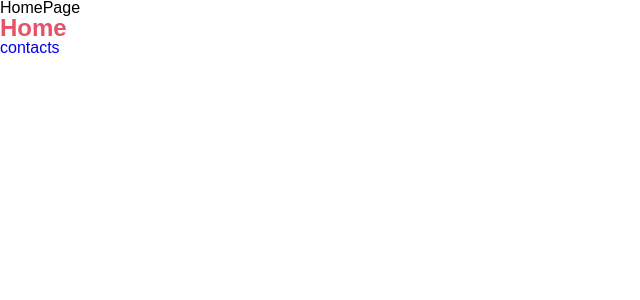
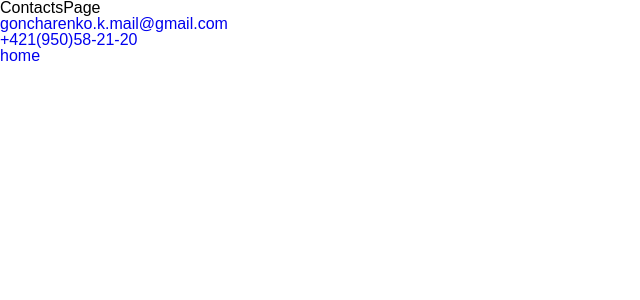
Before and after one commit to GKastet/portfolio, a React (Vite) app: page /portfolio/contacts in a window 1280 px wide. Before the commit this address led to /. Shown: the top 300 px of the page, without its empty margins (0-640 px from the left). Built offline with nearby package versions, Linux system fonts and the light colour scheme.

Commit message:
test routes

```diff
--- a/src/App.jsx
+++ b/src/App.jsx
@@ -1,21 +1,54 @@
 import { Suspense, lazy } from "react";
-import { Navigate, Route, Routes } from "react-router-dom";
+import { Navigate, Route, RouterProvider, Routes, createBrowserRouter } from "react-router-dom";
 import Layout from "./components/Layout";
 import Loader from "./components/Loader/Loader";
+//import HomePage from '../src/pages/HomePage/HomePage'
 
 const HomePage = lazy(() => import("./pages/HomePage/HomePage"));
 const ContactsPage = lazy(() => import("./pages/ContactsPage/ContactsPage"));
 
+// const router = createBrowserRouter([
+//   {
+//       path: '/portfolio',
+//       element: <App/>,
+//       children: [
+//         {
+//           path: '/portfolio',
+//       element: <HomePage/>,
+//         },
+//         {
+//           path: '/portfolio/contacts',
+//           element: <ContactsPage/>
+//         }
+//       ]
+//   }
+//     // {
+//     //   path: '/',
+//     //   element: <HomePage/>
+//     // },
+//     // {
+//     //   path: '/portfolio',
+//     //   element: <HomePage/>
+//     // },
+//     // {
+//     //   path: '/portfolio/contacts',
+//     //   element: <ContactsPage/>
+//     // }
+// ])
+
 function App() {
   return (
-      <Suspense fallback={<Loader />}>
-        <Routes>
-          <Route path="/" element={<Layout />}>
-            <Route index element={<HomePage />} />
-            <Route path="/contacts" element={<ContactsPage />} />
-            <Route path="*" element={<Navigate to="/" />}></Route>
-          </Route>
-        </Routes>
+    // <RouterProvider router={router} />
+
+       <Suspense fallback={<Loader />}>
+        <Layout/>
+      {/* //   <Routes>
+      //     <Route path="/" element={<Layout />}>
+      //       <Route index element={<HomePage />} />
+      //       <Route path="/contacts" element={<ContactsPage />} />
+      //       <Route path="*" element={<Navigate to="/" />}></Route>
+      //     </Route>
+      //   </Routes> */}
       </Suspense>
   );
 }
--- a/src/main.jsx
+++ b/src/main.jsx
@@ -1,13 +1,47 @@
 import ReactDOM from "react-dom/client";
 import App from "./App.jsx";
 import "./styles/index.css";
-import { BrowserRouter } from "react-router-dom";
+import { RouterProvider, createBrowserRouter } from "react-router-dom";
+import HomePage from "./pages/HomePage/HomePage.jsx";
+import ContactsPage from "./pages/ContactsPage/ContactsPage.jsx";
+//import { BrowserRouter } from "react-router-dom";
+
+const router = createBrowserRouter([
+  {
+      path: '/portfolio',
+      element: <App/>,
+      children: [
+        {
+          path: '/portfolio',
+      element: <HomePage/>,
+        },
+        {
+          path: '/portfolio/contacts',
+          element: <ContactsPage/>
+        }
+      ]
+  }
+    // {
+    //   path: '/',
+    //   element: <HomePage/>
+    // },
+    // {
+    //   path: '/portfolio',
+    //   element: <HomePage/>
+    // },
+    // {
+    //   path: '/portfolio/contacts',
+    //   element: <ContactsPage/>
+    // }
+])
 
 ReactDOM.createRoot(document.getElementById("root")).render(
   // <React.StrictMode>
   // <BrowserRouter basename="/portfolio">
-    <BrowserRouter>
-    <App />
-  </BrowserRouter>
+  //<BrowserRouter basename={import.meta.env.BASE_URL}>
+  <RouterProvider router={router} />
+    // <App />
+  //</BrowserRouter>
   // </React.StrictMode>,
+  // <BrowserRouter>
 );
--- a/src/pages/ContactsPage/ContactsPage.jsx
+++ b/src/pages/ContactsPage/ContactsPage.jsx
@@ -18,7 +18,7 @@ const ContactsPage = () => {
         rel="noreferrer noopener">
         {phone.text}
       </a>
-      <Link to="/">home</Link>
+      <Link to="/portfolio">home</Link>
     </>
   );
 };
--- a/src/pages/HomePage/HomePage.jsx
+++ b/src/pages/HomePage/HomePage.jsx
@@ -6,7 +6,7 @@ const HomePage = () => {
 
       <div>HomePage</div>
       <h2 style={{color: "var(--pink-color)"}}>Home</h2>
-      <Link to="/contacts">contacts</Link>
+      <Link to="/portfolio/contacts">contacts</Link>
     </>
   );
 };
```
